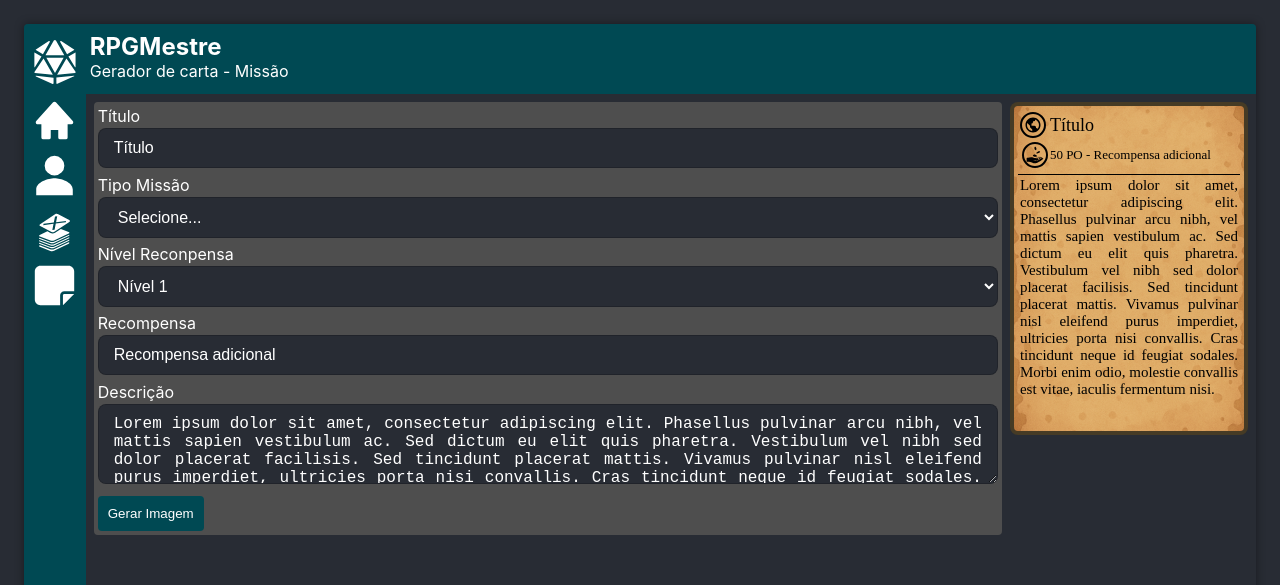
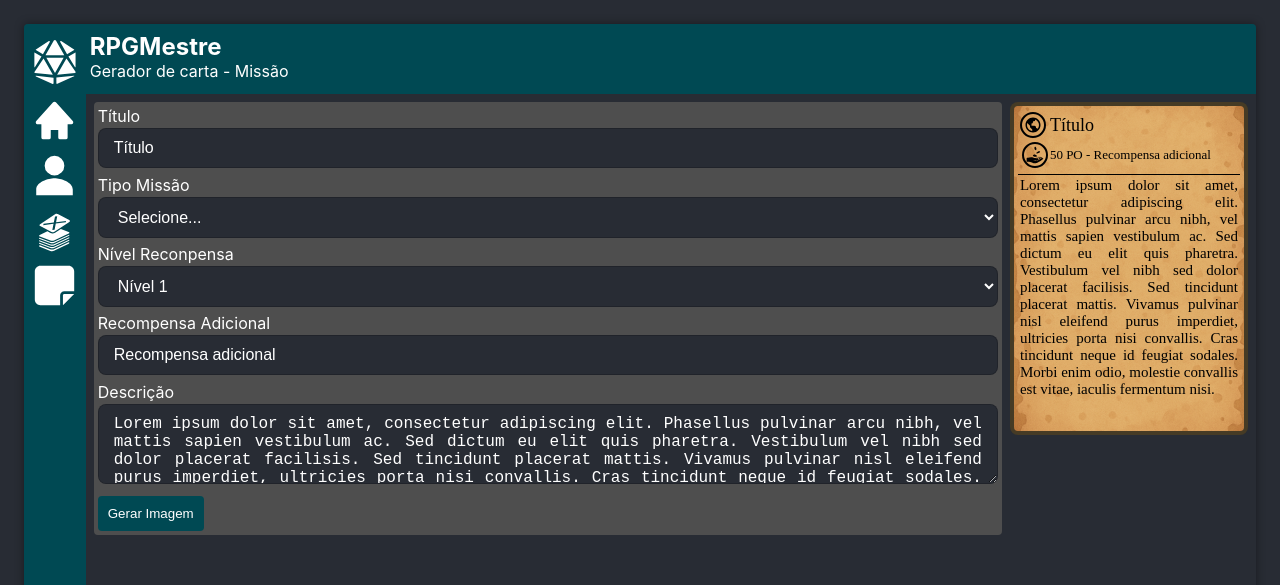
Before and after one commit to gabrielvedanaqueiroz/rpgmestre, a Next.js app: page /cartas/missao in a window 1280 px wide. Shown: the top 585 px of the page. Built offline with nearby package versions, Linux system fonts and the light colour scheme; a web font is replaced by a local one.

Commit message:
epaçamentos apagados

```diff
--- a/src/app/cartas/missao/page.tsx
+++ b/src/app/cartas/missao/page.tsx
@@ -9,8 +9,6 @@ import TextArea from '@/components/textearea';
 import { IoLeafSharp } from 'react-icons/io5';
 import { GiBoxingGlove, GiReceiveMoney } from 'react-icons/gi';
 import { BiWorld } from 'react-icons/bi';
-
-// GiReceiveMoney -recomensa, tipo(BiWorld, IoLeafSharp, GiBoxingGlove), nivel AiFillSignal
 
 export default function CartaMagia(){
 
@@ -84,7 +82,7 @@ export default function CartaMagia(){
 
       <div className='cs-container'>
 
-        <div className='cs-div-carta' id='cartas'>
+        <section className='cs-div-carta' id='cartas'>
 
             <div className="cs-carta cs-cor">
 
@@ -118,9 +116,9 @@ export default function CartaMagia(){
               </div>
             </div>
 
-        </div>
+        </section>
 
-        <div className='cs-div-edicao'>
+        <section className='cs-div-edicao'>
 
           <Input titulo='Título' value={titulo} onChange={setTitulo} placeholder='Título'/>
           <div className="cbx-div-edit">
@@ -142,7 +140,7 @@ export default function CartaMagia(){
               <option value={4}>Nível 4</option>
             </select>
           </div>
-          <Input titulo='Recompensa' value={recompensaAdicional} onChange={setRecompensa} placeholder='Recompensa'/>
+          <Input titulo='Recompensa Adicional' value={recompensaAdicional} onChange={setRecompensa} placeholder='Recompensa Adicional'/>
           <TextArea titulo='Descrição' value={descricao} onChange={setDescricao}/>
 
           <div>
@@ -150,7 +148,7 @@ export default function CartaMagia(){
               Gerar Imagem
             </button>
           </div>
-        </div>
+        </section>
 
       </div>
 
```
